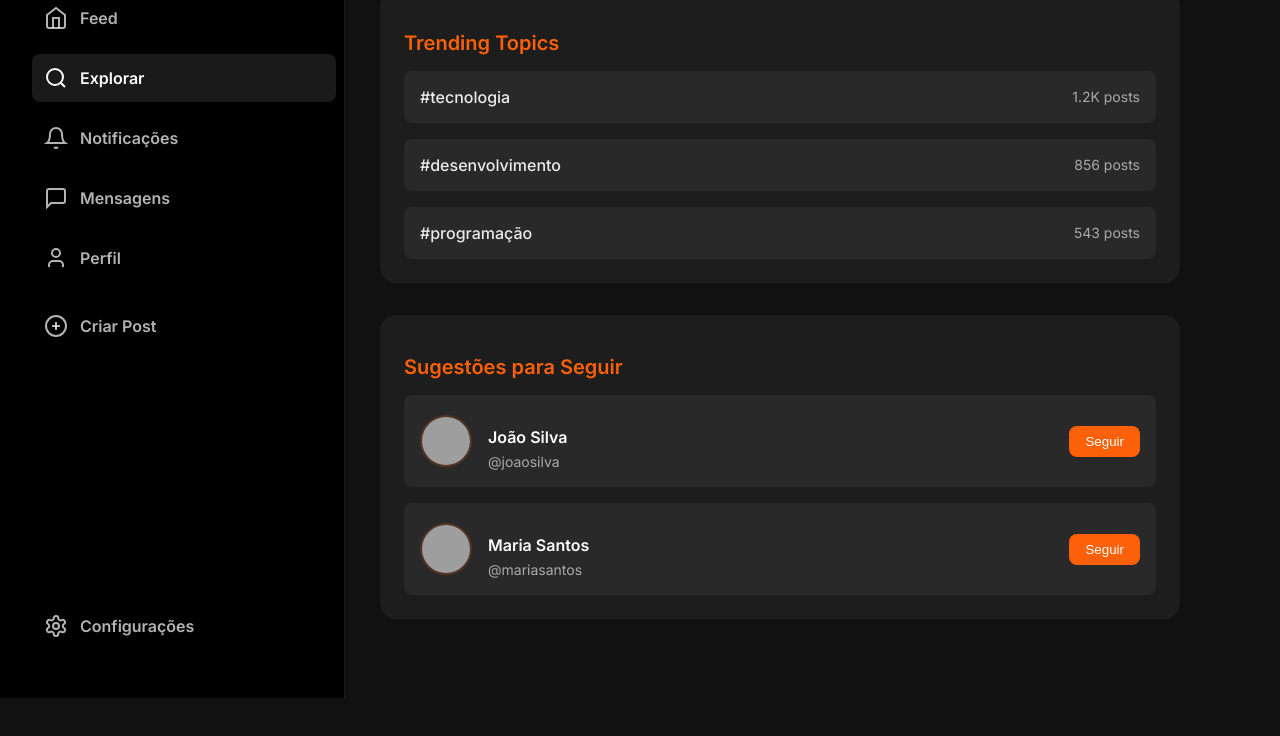
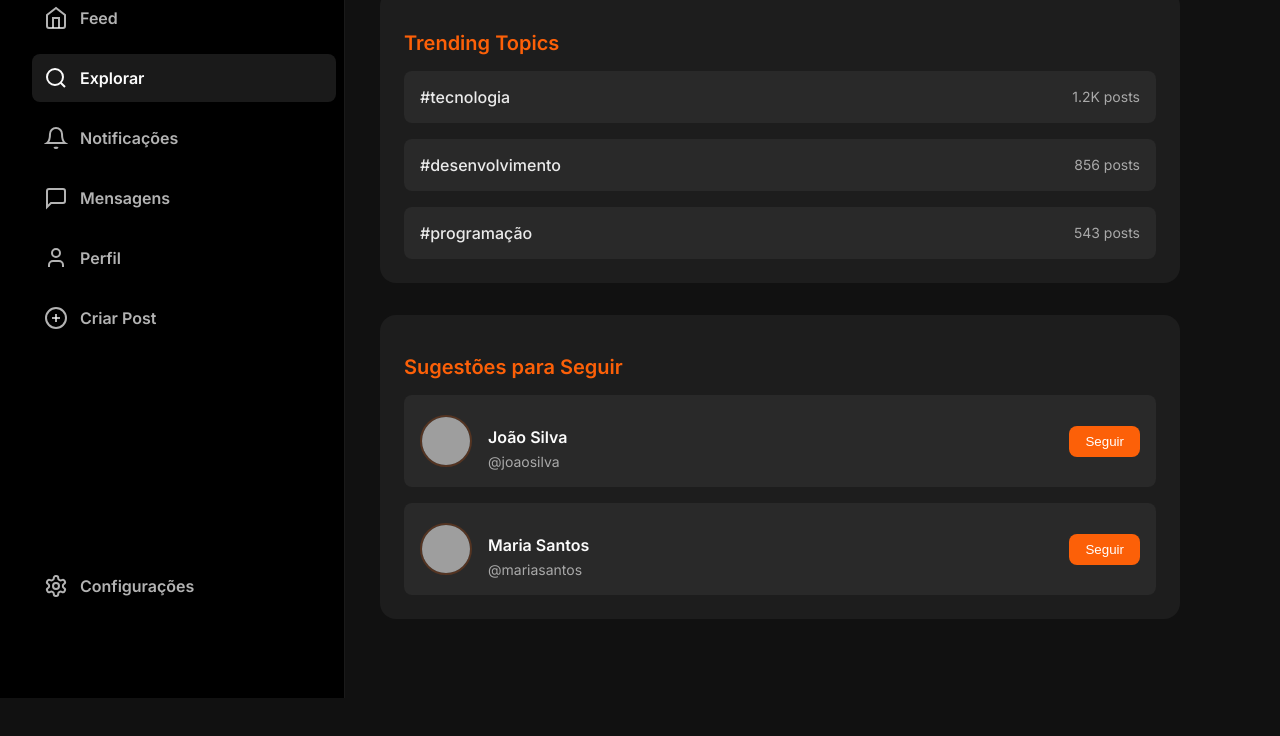
Before and after one commit to joaovitorrios/projeto-flicker, a website: page src/explorar.html in a window 1280 px wide. Shown: the part 166-902 px from the top of the page. Drawn offline with Linux system fonts and the light colour scheme; grey boxes are pictures that could not be loaded; files whose address does not match are found by name.

Commit message:
alterações no css geral

```diff
--- a/src/style/explorar.css
+++ b/src/style/explorar.css
@@ -113,7 +113,7 @@
 
 .settings-btn {
     position: absolute;
-    bottom: 1rem;
+    bottom: 3.5rem;
     left: 0;
     right: 0;
     margin: 0 auto;
@@ -327,6 +327,8 @@
     margin: 0.5rem 0;
     position: relative;
     top: 0;
+    margin-top: auto;
+    margin-bottom: 1rem;
 }
 
 @media (max-width: 640px) {
--- a/src/style/feed.css
+++ b/src/style/feed.css
@@ -113,7 +113,7 @@
 
 .settings-btn {
     position: absolute;
-    bottom: 1rem;
+    bottom: 3.5rem;
     left: 0;
     right: 0;
     margin: 0 auto;
@@ -484,6 +484,8 @@
     margin: 0.5rem 0;
     position: relative;
     top: 0;
+    margin-top: auto;
+    margin-bottom: 1rem;
 }
 
 .new-post-btn:hover {
--- a/src/style/mensagens.css
+++ b/src/style/mensagens.css
@@ -113,7 +113,7 @@
 
 .settings-btn {
     position: absolute;
-    bottom: 1rem;
+    bottom: 3.5rem;
     left: 0;
     right: 0;
     margin: 0 auto;
@@ -292,4 +292,6 @@
     margin: 0.5rem 0;
     position: relative;
     top: 0;
+    margin-top: auto;
+    margin-bottom: 1rem;
 }
--- a/src/style/notificações.css
+++ b/src/style/notificações.css
@@ -118,7 +118,7 @@ body {
 
 .settings-btn {
     position: absolute;
-    bottom: 1rem;
+    bottom: 3.5rem;
     left: 0;
     right: 0;
     margin: 0 auto;
@@ -291,4 +291,6 @@ body {
     margin: 0.5rem 0;
     position: relative;
     top: 0;
+    margin-top: auto;
+    margin-bottom: 1rem;
 }
--- a/src/style/perfil.css
+++ b/src/style/perfil.css
@@ -552,36 +552,6 @@ body {
     right: 0;
     margin: 0 auto;
     width: 100%;
-    display: flex;
-    align-items: center;
-    gap: 12px;
-    padding: 12px;
-    color: var(--text-secondary);
-    text-decoration: none;
-    border-radius: 8px;
-    transition: all 0.3s ease;
-    font-size: 1rem;
-    font-weight: 600;
-    background: transparent;
-    border: none;
-    cursor: pointer;
-}
-
-.settings-btn:hover {
-    background: rgba(255, 255, 255, 0.1);
-    color: var(--text-primary);
-}
-
-.settings-btn.active {
-    color: var(--text-primary);
-    font-weight: 700;
-    background: rgba(255, 255, 255, 0.1);
-}
-
-.settings-btn svg {
-    width: 24px;
-    height: 24px;
-    stroke: currentColor;
 }
 
 @media (min-width: 1024px) {
@@ -598,3 +568,13 @@ body {
         margin-left: 280px;
     }
 }
+
+.new-post-btn {
+    background: transparent;
+    color: var(--text-secondary);
+    margin: 0.5rem 0;
+    position: relative;
+    top: 0;
+    margin-top: auto;
+    margin-bottom: 1rem;
+}
```
